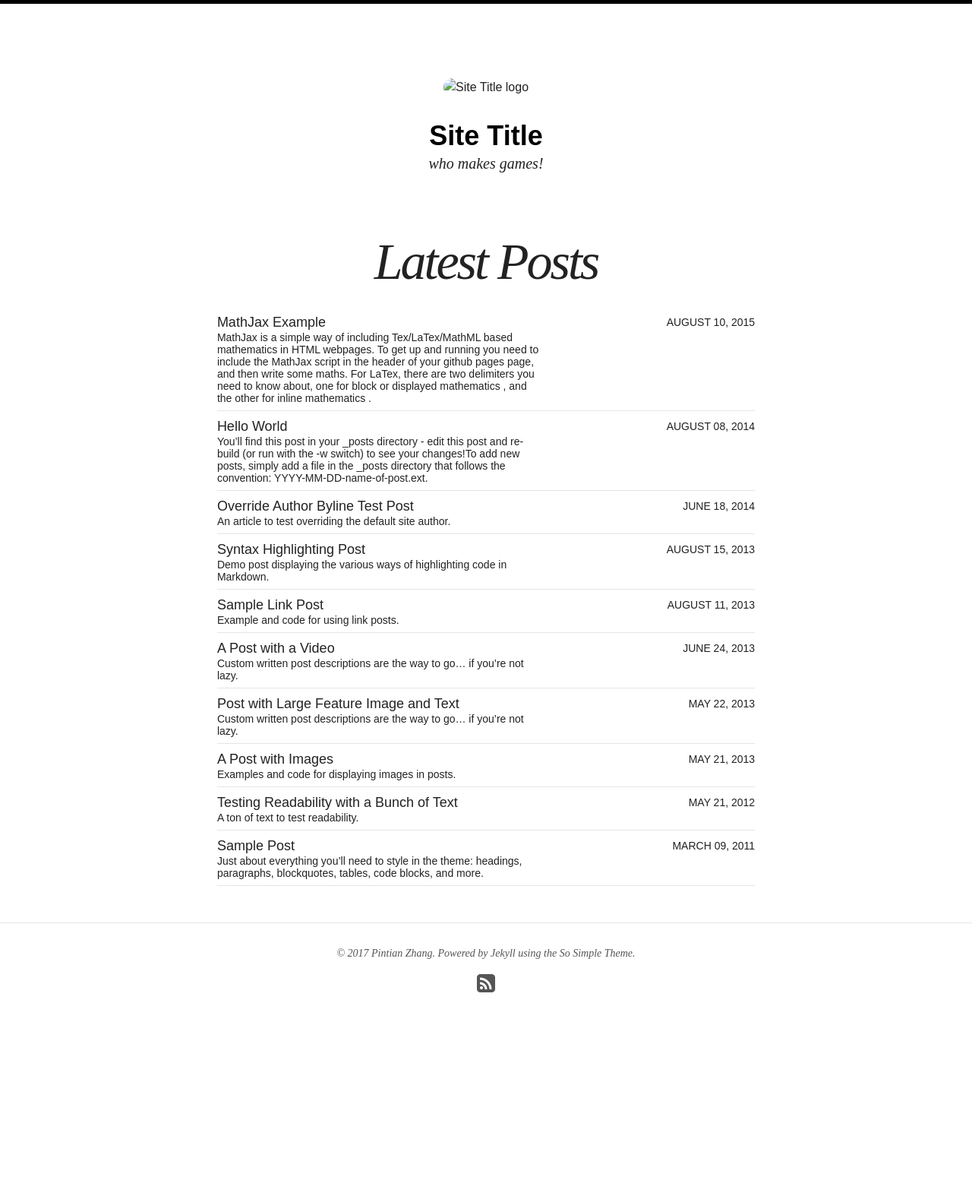
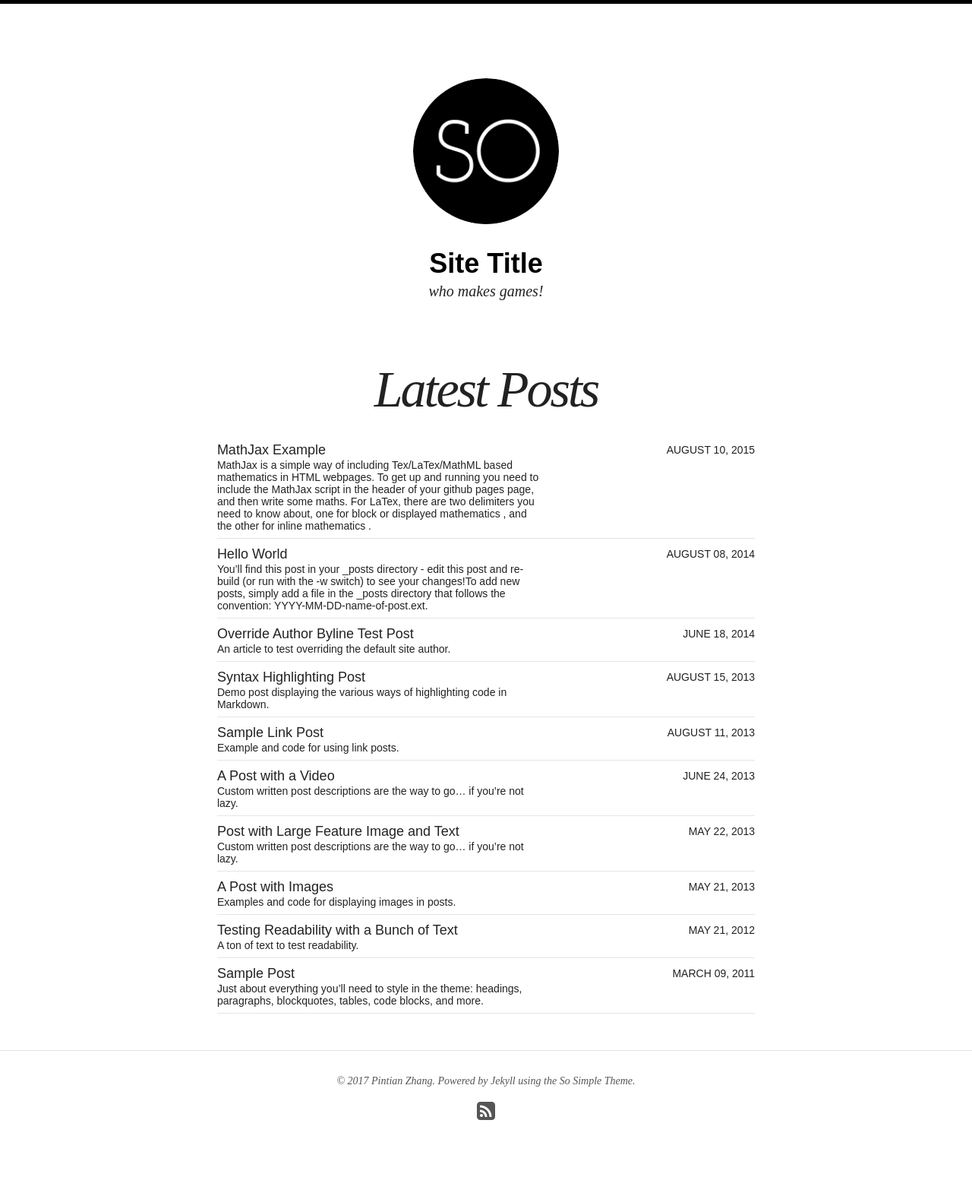
Before and after one commit to papertinker/PaperTinkerSite, a Jekyll site: the page built from index.html, in a window 1280 px wide. Shown: the whole page at 76% size. Built offline with Jekyll 4.4.1, drawn with Linux system fonts in a browser that asks for light colours; nearby versions of some CDN libraries; before the commit the page ends 1406 px from its top, so only the background shows below that.

Commit message:
Updated Config

```diff
--- a/_config.yml
+++ b/_config.yml
@@ -10,7 +10,7 @@ collections:
     output: true
 locale: en_US
 description: who makes games!
-logo: "\\images\\site-logo.png"
+logo: site-logo.png
 search: false
 url: https://papertinker.com
 permalink: "/:categories/:title/"
```
